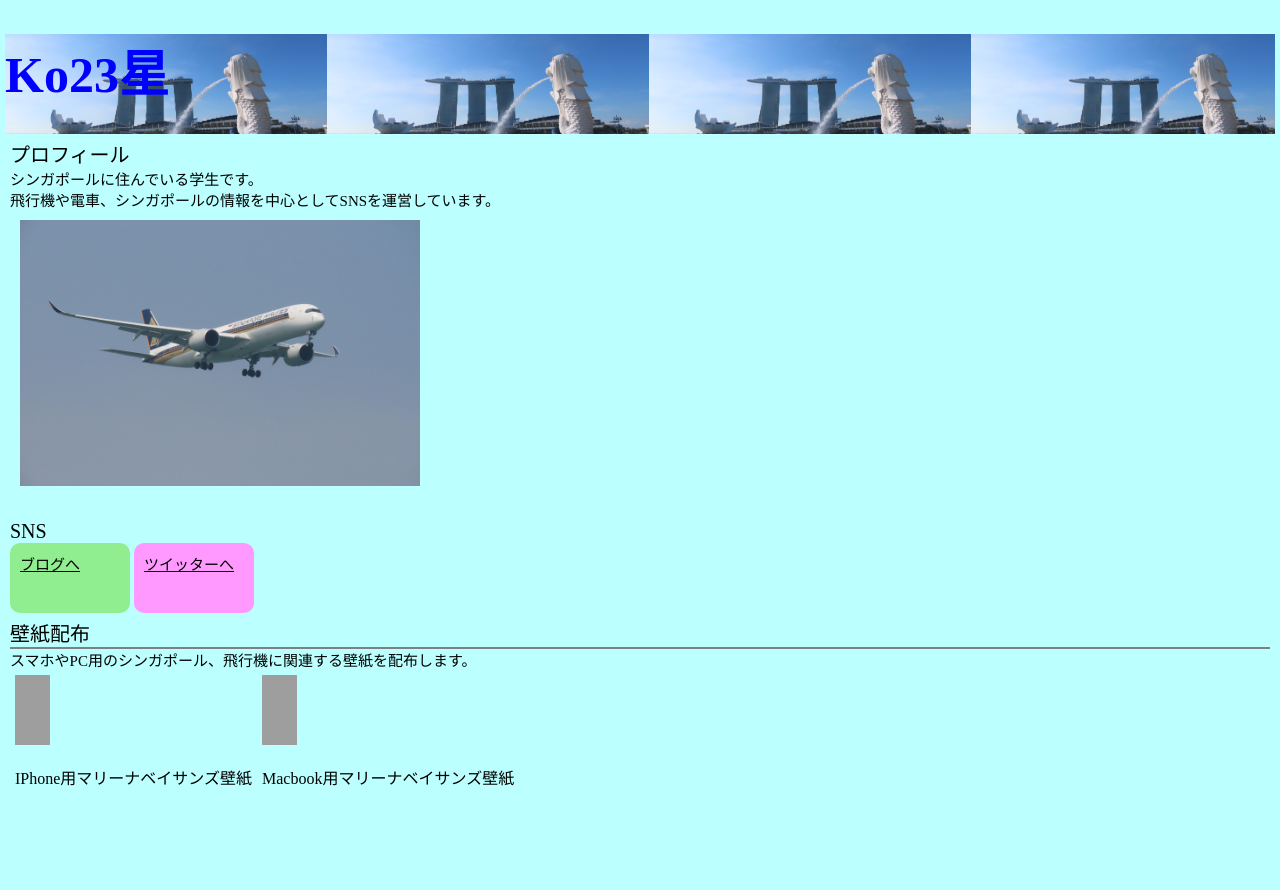
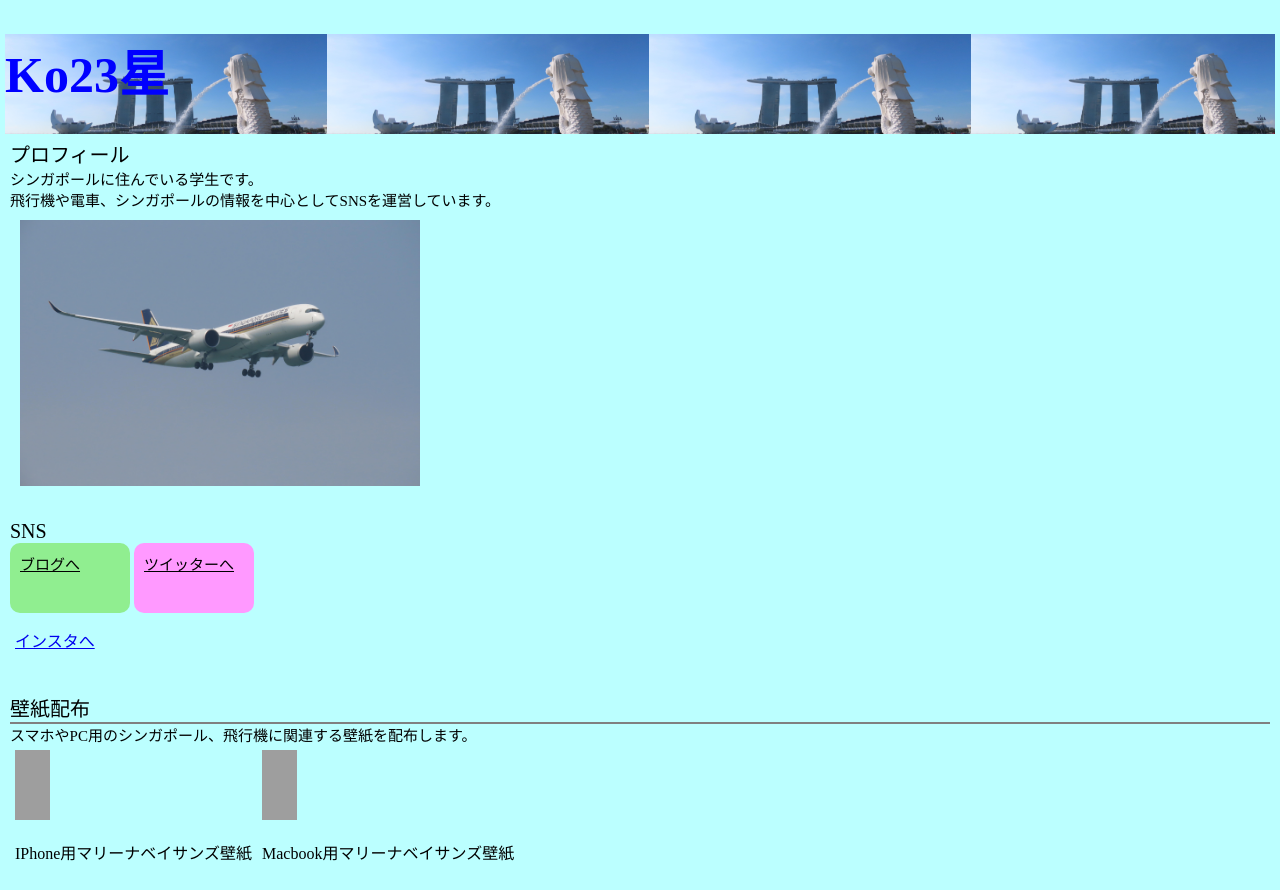
Before and after one commit to kosiki/myintro, a plain HTML site: page index.html in a window 1280 px wide. Before the commit the page ends 815 px from the top, so only its background shows below. Drawn offline with Linux system fonts and the light colour scheme; grey boxes are pictures that could not be loaded.

Commit message:
Update index.html

```diff
--- a/index.html
+++ b/index.html
@@ -30,6 +30,9 @@
           <a href="https://twitter.com/Ko03359559" class="btn B">ツイッターへ</a>
         </div>
 
+          <a href="http://instragram.com/trainhaokijun" class="btn C">インスタへ</a>
+        </div>
+
      <div class="wall-paper">
        <div class="wall-paper-intro">壁紙配布</div>
        <div class="wall-paper-details">スマホやPC用のシンガポール、飛行機に関連する壁紙を配布します。</div>
```
